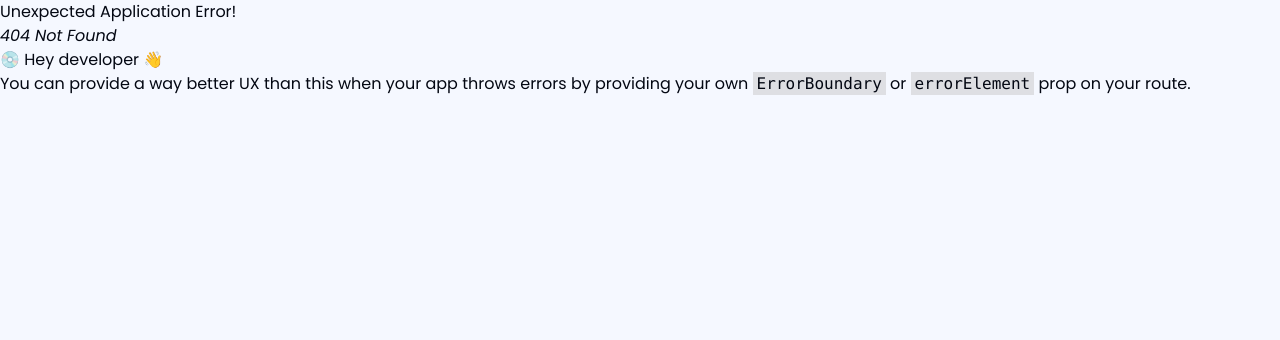
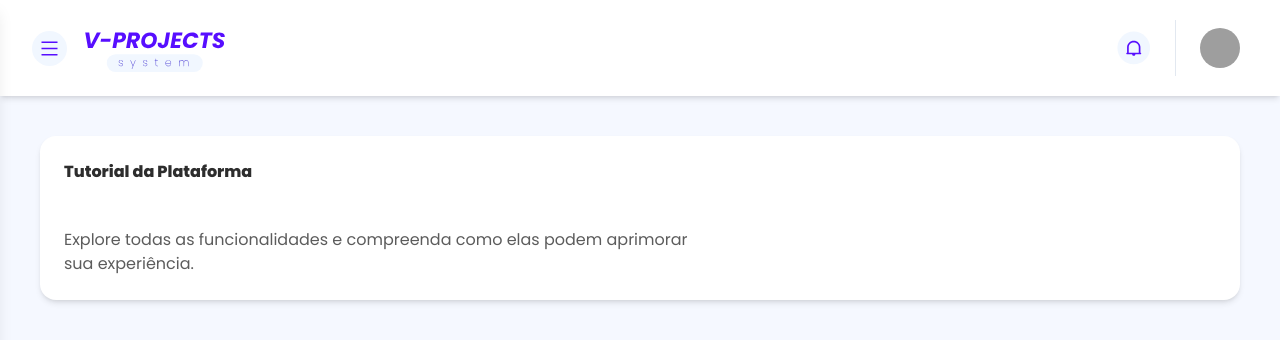
Before and after one commit to ericlbarreto/vprojects-web, a React (Vite) app: page /controleColaborador in a window 1280 px wide. Before the commit this address had no page. Shown: the top 340 px of the page. Built offline with nearby package versions, Linux system fonts and the light colour scheme; sample sign-in values are in the browser's storage; grey boxes are pictures that could not be loaded.

Commit message:
feat: initial page ColaboradorControl

```diff
--- a/src/main.tsx
+++ b/src/main.tsx
@@ -5,6 +5,7 @@ import Home from './pages/Home'
 import AutoAvColab from './pages/AutoAvColab'
 import Avaliacao360 from './pages/Avaliacao360'
 import LoginForm from './pages/Login'
+import ControleColaborador from './pages/ControleColaborador'
 
 const router = createBrowserRouter([{
   path: "/",
@@ -14,6 +15,7 @@ const router = createBrowserRouter([{
     { path: "/login", element: <LoginForm /> },
     { path: "/autoavaliacao", element: <AutoAvColab /> },
     { path: "/autoavaliacao/avaliacao-360", element: <Avaliacao360 /> },
+    {path: "/controleColaborador", element: <ControleColaborador />},
   ]
 }])
 
--- /dev/null
+++ b/src/pages/ControleColaborador.tsx
@@ -0,0 +1,26 @@
+function ControleColaborador() {
+  return (
+    <>
+
+      <div className="    sm:p-10 p-8">
+      <div className="col-start-6 col-span-8 bg-white rounded-2xl shadow-md relative">
+              <div className="grid gap-x-2 grid-cols-7">
+                  <div className="col-span-4 py-6 px-6 space-y-11">
+                      <p className="font-extrabold text-[#2d2d2d]">
+                          Tutorial da Plataforma
+                      </p>
+                      <p className="text-textoCor">
+                          Explore todas as funcionalidades e compreenda como elas podem
+                          aprimorar sua experiência.
+                      </p>
+                  </div>
+              </div>
+          </div>
+          </div>
+
+
+          </>
+  );
+}
+
+export default ControleColaborador;
```
Also changed, not shown: 2 other files (tests, documents, lock files or other folders).
